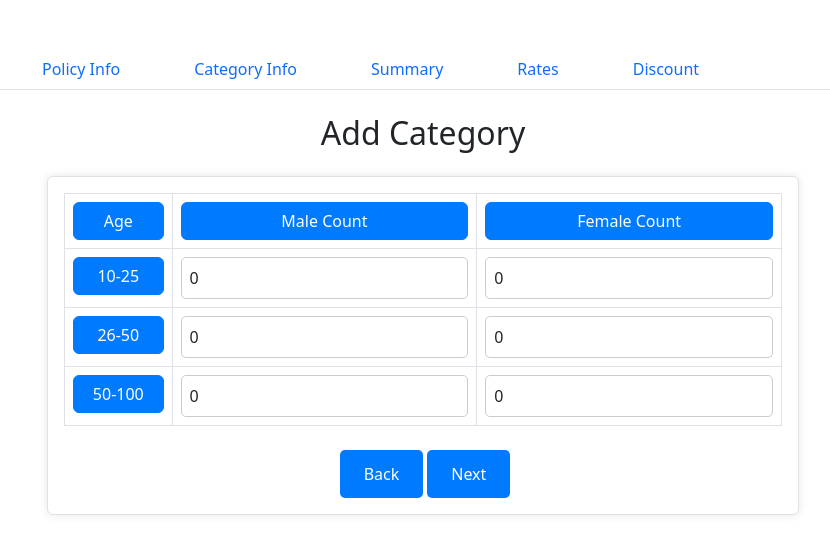
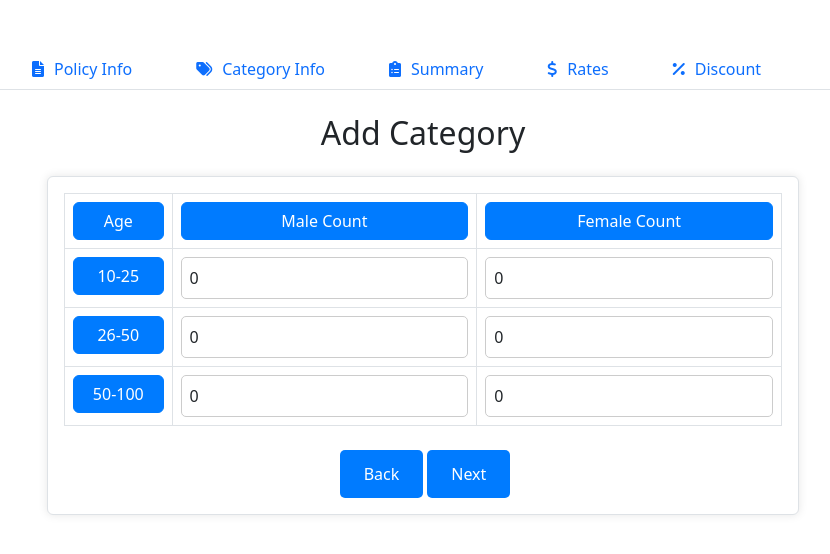
Before and after one commit to Vipul-Pinto/PremiumCalculation, an Angular app in the folder premiumCalculationClient/: page /category in a window 1280 px wide. Shown: the top 554 px of the page, without its empty margins (217-1047 px from the left). Built offline with nearby package versions, Linux system fonts and the light colour scheme.

Commit message:
updated logo for categorycomponent

```diff
--- a/premiumCalculationClient/src/app/category/category.component.html
+++ b/premiumCalculationClient/src/app/category/category.component.html
@@ -95,6 +95,8 @@
     </div>
   </form>
 </div> -->
+<link rel="stylesheet" href="https://stackpath.bootstrapcdn.com/bootstrap/5.3.0/css/bootstrap.min.css" />
+<link rel="stylesheet" href="https://cdnjs.cloudflare.com/ajax/libs/font-awesome/6.0.0-beta3/css/all.min.css" />
 <div class="category-container p-4">
   <h2 class="text-center mb-4">Add Category</h2>
 
```
